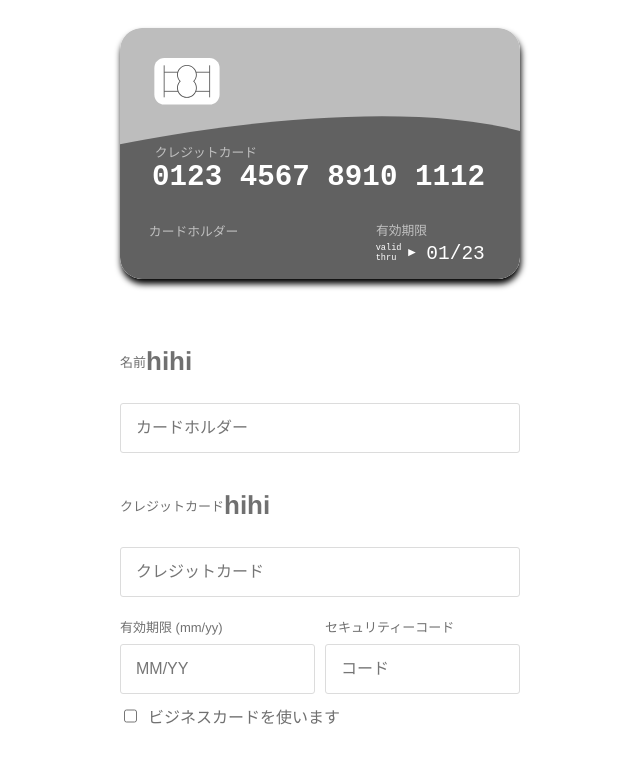
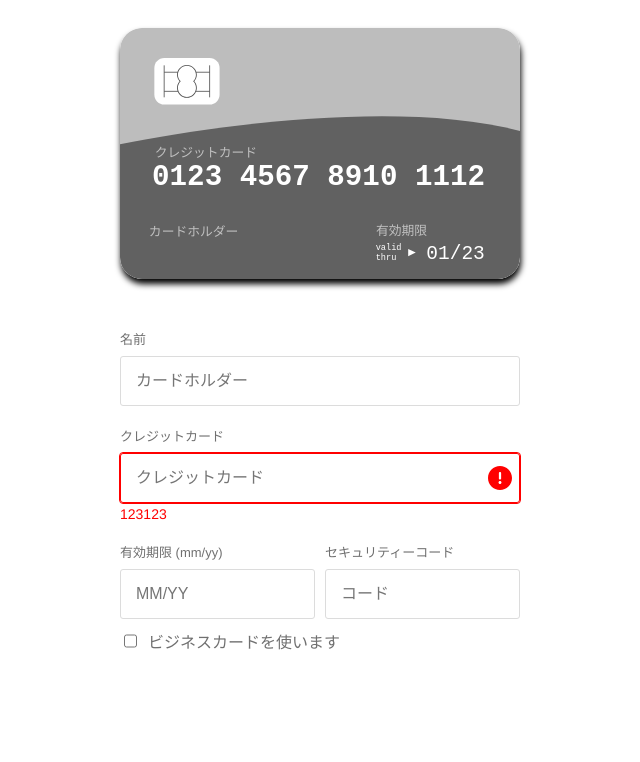
Before and after one commit to TheKinng96/vue-credit-card-component, a Vue app: page / in a window 1280 px wide. Shown: the top 762 px of the page, without its empty margins (320-960 px from the left). Built offline with nearby package versions, Linux system fonts and the light colour scheme.

Commit message:
fixed bug for error messages

```diff
--- a/src/App.vue
+++ b/src/App.vue
@@ -4,13 +4,8 @@
       @change="creditInfoChanged"
       :direction="'column'"
       :trans="translations"
+      :errorMessage="error"
     >
-      <template v-slot:cardNumberLabel>
-        <h1>hihi</h1>
-      </template>
-      <template v-slot:nameLabel>
-        <h1>hihi</h1>
-      </template>
     </hello-world>
   </div>
 </template>
@@ -57,6 +52,14 @@ export default class App extends Vue {
       security: 'セキュリティーコード',
     },
   };
+  error = '';
+
+  mounted() {
+    setTimeout(() => {
+      this.error = '123123';
+    }, 1000);
+  }
+
   creditInfoChanged() {
     // console.log(data);
   }
--- a/src/components/CreditCard.vue
+++ b/src/components/CreditCard.vue
@@ -401,6 +401,11 @@ export default class CreditCard extends Vue {
     this.$emit('cardChanged', val);
   }
 
+  @Watch('errorMessage')
+  updateError(val: string) {
+    this.innerErrorMessage = val;
+  }
+
   clearError() {
     if (this.innerErrorMessage) {
       this.innerErrorMessage = '';
@@ -478,8 +483,8 @@ export default class CreditCard extends Vue {
   }
 
   get cardIsValid() {
-    if (!this.errorMessage) {
-      return this.form.cardNumber.length === 19;
+    if (!this.innerErrorMessage) {
+      return this.form.cardNumber.replaceAll(' ', '').length === 16;
     }
 
     return false;
@@ -601,14 +606,14 @@ export default class CreditCard extends Vue {
           svg {
             &.inline {
               right: 38px;
-              top: calc(50% - 18px);
+              top: 2.25rem;
             }
 
             &.exclamation {
               position: absolute;
               width: 1.5rem;
               right: 0.5rem;
-              top: calc(50% - 0.75rem);
+              top: 2.5rem;
             }
           }
 
```
